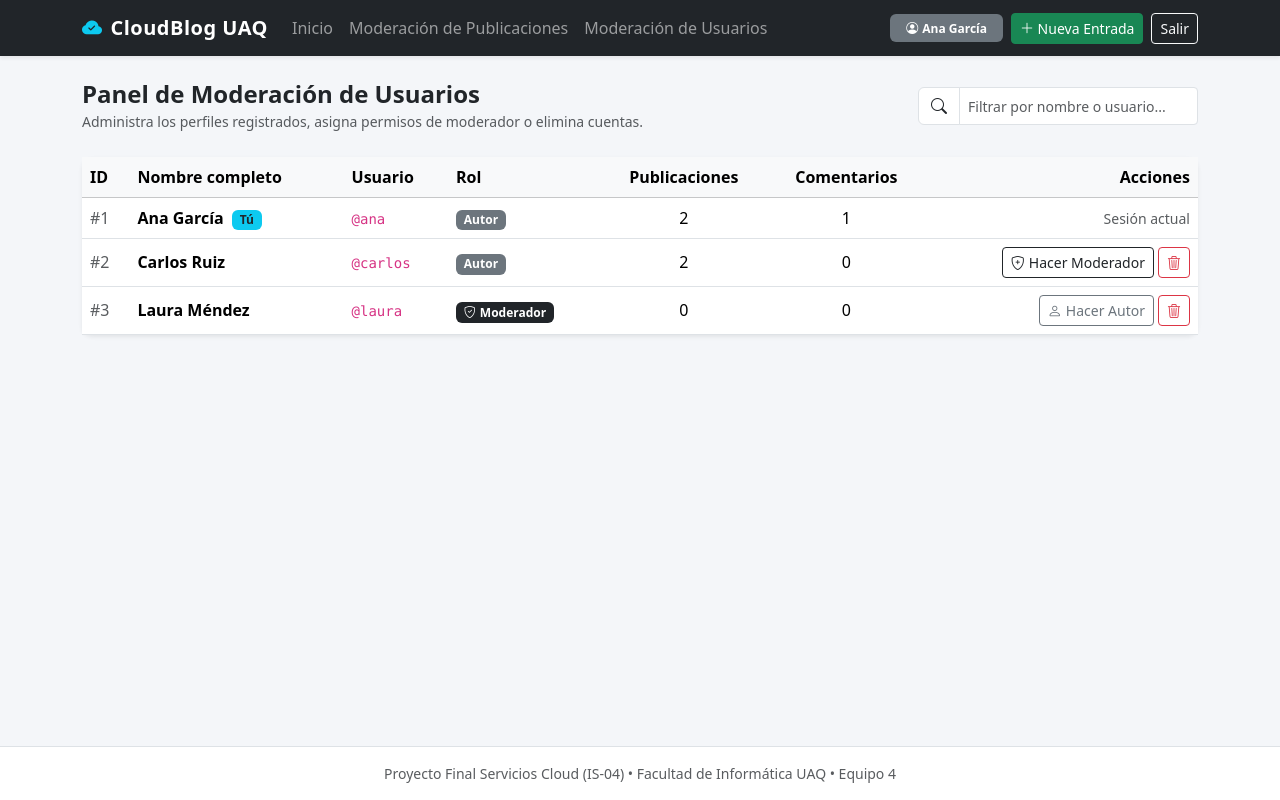
After one commit to Dielth/blog-multiusuario-eq4_cloud-is-04, a Flask app: page /usuarios in a window 1280 px wide. The commit adds this page. Run offline with Flask 3, Linux system fonts and the light colour scheme; a user stored in the database is signed in; data comes from the database, SQL or seed files in the repository; tables that the repository leaves empty hold one stand-in row (values such as "Sample post").

Commit message:
Feature: Panel de Moderacion de Usuarios y separacion de paneles en navegacion

```diff
--- a/app.py
+++ b/app.py
@@ -355,6 +355,94 @@ def eliminar_entrada(id):
     flash("Publicación y archivo adjunto eliminados permanentemente de S3 y de la base de datos.", "success")
     return redirect(url_for("panel"))
 
+@app.route("/usuarios")
+def moderar_usuarios():
+    if session.get("rol") != "moderador":
+        flash("Acceso restringido: Se requiere perfil de moderador.", "danger")
+        return redirect(url_for("index"))
+
+    conn = get_db()
+    try:
+        with conn.cursor() as cur:
+            cur.execute("""
+                SELECT u.id, u.nombre, u.usuario, u.rol,
+                       COUNT(DISTINCT e.id) AS total_entradas,
+                       COUNT(DISTINCT c.id) AS total_comentarios
+                FROM usuarios u
+                LEFT JOIN entradas e ON e.autor_id = u.id
+                LEFT JOIN comentarios c ON c.usuario_id = u.id
+                GROUP BY u.id, u.nombre, u.usuario, u.rol
+                ORDER BY u.id ASC
+            """)
+            usuarios = cur.fetchall()
+    finally:
+        conn.close()
+
+    return render_template("usuarios.html", usuarios=usuarios)
+
+@app.route("/usuarios/<int:id>/rol", methods=["POST"])
+def cambiar_rol_usuario(id):
+    if session.get("rol") != "moderador":
+        flash("Operación no permitida.", "danger")
+        return redirect(url_for("index"))
+
+    if id == session.get("user_id"):
+        flash("No puedes cambiar tu propio rol mientras estás conectado.", "warning")
+        return redirect(url_for("moderar_usuarios"))
+
+    nuevo_rol = request.form.get("rol", "autor")
+    if nuevo_rol not in ("autor", "moderador"):
+        nuevo_rol = "autor"
+
+    conn = get_db()
+    try:
+        with conn.cursor() as cur:
+            cur.execute("UPDATE usuarios SET rol = %s WHERE id = %s", (nuevo_rol, id))
+    finally:
+        conn.close()
+
+    flash(f"Rol actualizado a '{nuevo_rol}' para el usuario #{id}.", "success")
+    return redirect(url_for("moderar_usuarios"))
+
+@app.route("/usuarios/<int:id>/eliminar", methods=["POST"])
+def eliminar_usuario(id):
+    if session.get("rol") != "moderador":
+        flash("Operación no permitida.", "danger")
+        return redirect(url_for("index"))
+
+    if id == session.get("user_id"):
+        flash("No puedes eliminar tu propia cuenta de moderador activa.", "warning")
+        return redirect(url_for("moderar_usuarios"))
+
+    conn = get_db()
+    try:
+        with conn.cursor() as cur:
+            # Eliminar de S3 todos los adjuntos de las entradas del usuario
+            cur.execute("""
+                SELECT a.clave_s3
+                FROM adjuntos a
+                JOIN entradas e ON e.id = a.entrada_id
+                WHERE e.autor_id = %s
+            """, (id,))
+            for adj in cur.fetchall():
+                if adj.get("clave_s3"):
+                    try:
+                        s3.delete_object(Bucket=BUCKET, Key=adj["clave_s3"])
+                    except Exception as e:
+                        app.logger.warning(f"No se pudo borrar objeto S3 {adj['clave_s3']}: {e}")
+
+            # Eliminar adjuntos, comentarios, entradas y usuario en RDS
+            cur.execute("DELETE a FROM adjuntos a JOIN entradas e ON e.id = a.entrada_id WHERE e.autor_id = %s", (id,))
+            cur.execute("DELETE c FROM comentarios c JOIN entradas e ON e.id = c.entrada_id WHERE e.autor_id = %s", (id,))
+            cur.execute("DELETE FROM comentarios WHERE usuario_id = %s", (id,))
+            cur.execute("DELETE FROM entradas WHERE autor_id = %s", (id,))
+            cur.execute("DELETE FROM usuarios WHERE id = %s", (id,))
+    finally:
+        conn.close()
+
+    flash(f"Usuario #{id} y todo su contenido han sido eliminados.", "info")
+    return redirect(url_for("moderar_usuarios"))
+
 @app.route("/moderar/<int:id>/<accion>", methods=["POST"])
 def moderar(id, accion):
     if session.get("rol") != "moderador":
--- a/templates/base.html
+++ b/templates/base.html
@@ -31,9 +31,14 @@
                 {% if session.get('user_id') %}
                 <li class="nav-item">
                     <a class="nav-link" href="{{ url_for('panel') }}">
-                        {{ 'Panel de Moderación' if session.get('rol') == 'moderador' else 'Mis Publicaciones' }}
+                        {{ 'Moderación de Publicaciones' if session.get('rol') == 'moderador' else 'Mis Publicaciones' }}
                     </a>
                 </li>
+                {% if session.get('rol') == 'moderador' %}
+                <li class="nav-item">
+                    <a class="nav-link" href="{{ url_for('moderar_usuarios') }}">Moderación de Usuarios</a>
+                </li>
+                {% endif %}
                 {% endif %}
             </ul>
             <div class="d-flex align-items-center gap-2">
--- a/templates/panel.html
+++ b/templates/panel.html
@@ -3,7 +3,7 @@
 <div class="d-flex justify-content-between align-items-center mb-4">
     <div>
         <h2 class="h4 fw-bold mb-0">
-            {{ 'Panel de Moderación Global' if session.get('rol') == 'moderador' else 'Gestión de Mis Publicaciones' }}
+            {{ 'Panel de Moderación de Publicaciones' if session.get('rol') == 'moderador' else 'Gestión de Mis Publicaciones' }}
         </h2>
         <small class="text-muted">
             {{ 'Administra la visibilidad de todas las entradas del blog.' if session.get('rol') == 'moderador' else 'Crea borradores, edita tus textos o publícalos al público.' }}
--- /dev/null
+++ b/templates/usuarios.html
@@ -0,0 +1,97 @@
+{% extends "base.html" %}
+{% block content %}
+<div class="d-flex flex-wrap justify-content-between align-items-center mb-4 gap-2">
+    <div>
+        <h2 class="h4 fw-bold mb-0">Panel de Moderación de Usuarios</h2>
+        <small class="text-muted">Administra los perfiles registrados, asigna permisos de moderador o elimina cuentas.</small>
+    </div>
+    <div class="input-group" style="max-width: 280px;">
+        <span class="input-group-text bg-white"><i class="bi bi-search"></i></span>
+        <input type="text" id="filtro-usuarios" class="form-control form-control-sm" placeholder="Filtrar por nombre o usuario...">
+    </div>
+</div>
+
+<div class="card shadow-sm">
+    <div class="table-responsive">
+        <table class="table table-hover align-middle mb-0" id="tabla-usuarios">
+            <thead class="table-light">
+                <tr>
+                    <th>ID</th>
+                    <th>Nombre completo</th>
+                    <th>Usuario</th>
+                    <th>Rol</th>
+                    <th class="text-center">Publicaciones</th>
+                    <th class="text-center">Comentarios</th>
+                    <th class="text-end">Acciones</th>
+                </tr>
+            </thead>
+            <tbody>
+                {% for u in usuarios %}
+                <tr>
+                    <td class="text-muted">#{{ u.id }}</td>
+                    <td class="fw-semibold">
+                        {{ u.nombre }}
+                        {% if u.id == session.get('user_id') %}
+                            <span class="badge bg-info text-dark ms-1">Tú</span>
+                        {% endif %}
+                    </td>
+                    <td><code>@{{ u.usuario }}</code></td>
+                    <td>
+                        {% if u.rol == 'moderador' %}
+                            <span class="badge bg-dark"><i class="bi bi-shield-check me-1"></i>Moderador</span>
+                        {% else %}
+                            <span class="badge bg-secondary">Autor</span>
+                        {% endif %}
+                    </td>
+                    <td class="text-center">{{ u.total_entradas }}</td>
+                    <td class="text-center">{{ u.total_comentarios }}</td>
+                    <td class="text-end">
+                        {% if u.id != session.get('user_id') %}
+                        <div class="d-inline-flex gap-1">
+                            {% if u.rol == 'autor' %}
+                                <form method="POST" action="{{ url_for('cambiar_rol_usuario', id=u.id) }}" class="d-inline">
+                                    <input type="hidden" name="rol" value="moderador">
+                                    <button type="submit" class="btn btn-sm btn-outline-dark" title="Promover a Moderador">
+                                        <i class="bi bi-shield-plus me-1"></i>Hacer Moderador
+                                    </button>
+                                </form>
+                            {% else %}
+                                <form method="POST" action="{{ url_for('cambiar_rol_usuario', id=u.id) }}" class="d-inline">
+                                    <input type="hidden" name="rol" value="autor">
+                                    <button type="submit" class="btn btn-sm btn-outline-secondary" title="Cambiar a Autor">
+                                        <i class="bi bi-person me-1"></i>Hacer Autor
+                                    </button>
+                                </form>
+                            {% endif %}
+
+                            <form method="POST" action="{{ url_for('eliminar_usuario', id=u.id) }}" class="d-inline"
+                                  onsubmit="return confirm('¿Eliminar permanentemente al usuario @{{ u.usuario }} junto con sus publicaciones, comentarios y archivos en S3?');">
+                                <button type="submit" class="btn btn-sm btn-outline-danger" title="Eliminar usuario">
+                                    <i class="bi bi-trash3"></i>
+                                </button>
+                            </form>
+                        </div>
+                        {% else %}
+                            <span class="text-muted small">Sesión actual</span>
+                        {% endif %}
+                    </td>
+                </tr>
+                {% else %}
+                <tr>
+                    <td colspan="7" class="text-center py-4 text-muted">No hay usuarios registrados.</td>
+                </tr>
+                {% endfor %}
+            </tbody>
+        </table>
+    </div>
+</div>
+
+<script>
+document.getElementById('filtro-usuarios').addEventListener('input', function () {
+    const q = this.value.toLowerCase();
+    document.querySelectorAll('#tabla-usuarios tbody tr').forEach(row => {
+        row.style.display = row.textContent.toLowerCase().includes(q) ? '' : 'none';
+    });
+});
+</script>
+{% endblock %}
```
